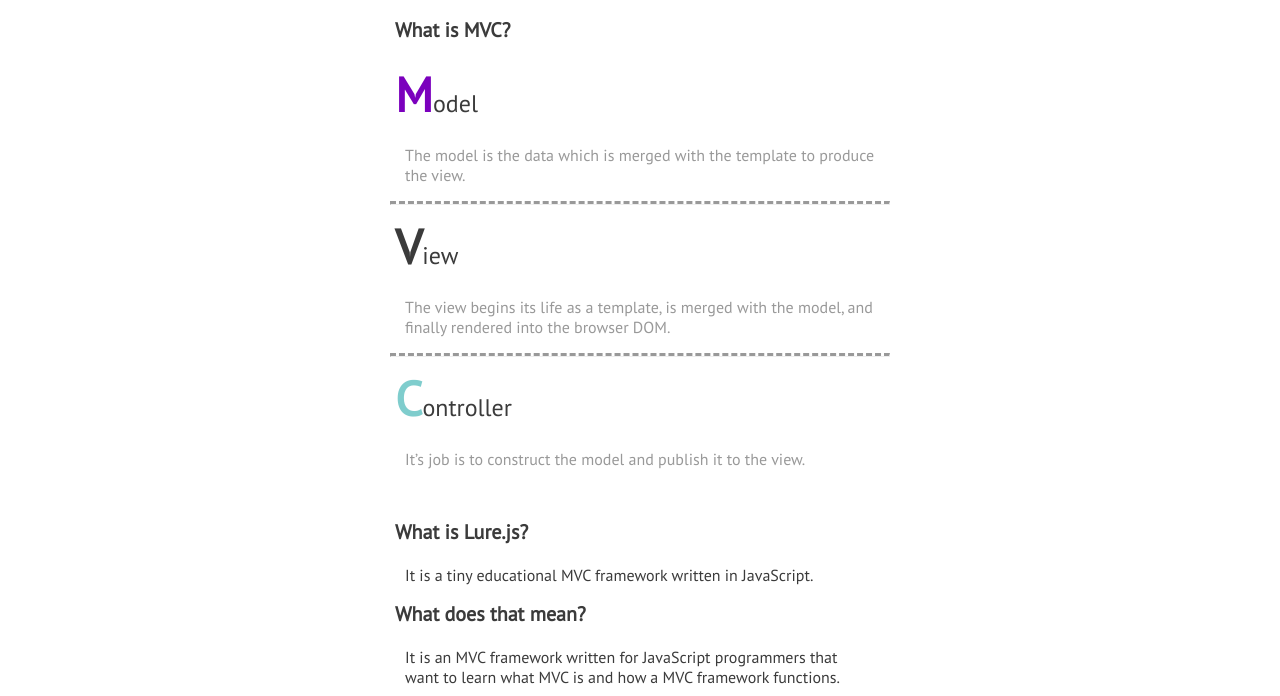
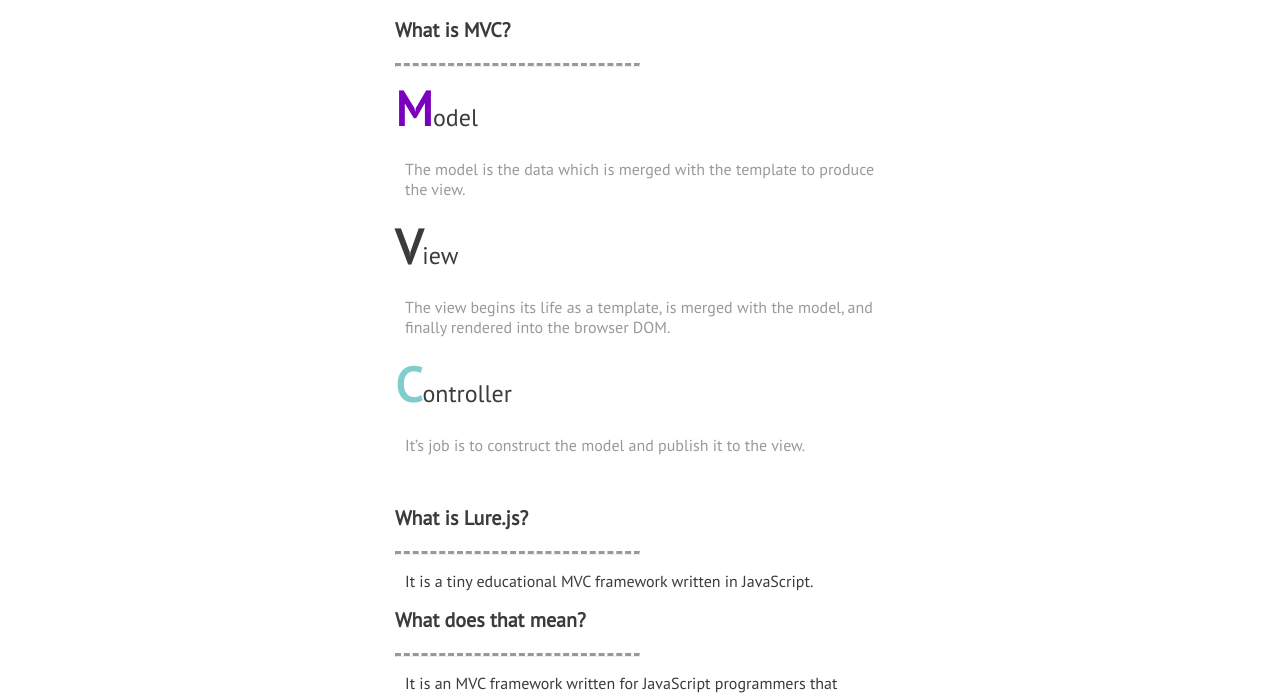
Before and after one commit to tylerthebuildor/lure.js, a plain HTML site: page index.html in a window 1280 px wide. Shown: the part 224-920 px from the top of the page. Drawn offline with Linux system fonts and the light colour scheme.

Commit message:
New build.

```diff
--- a/index.html
+++ b/index.html
@@ -12,7 +12,7 @@
         <meta name="viewport" content="width=device-width">
         <!-- Place favicon.ico and apple-touch-icon.png in the root directory -->
         <link href="http://fonts.googleapis.com/css?family=PT+Sans" rel="stylesheet" type="text/css">
-        <link rel="stylesheet" href="styles/13c310c5.main.css">
+        <link rel="stylesheet" href="styles/f7ff2d01.main.css">
         <link rel="stylesheet" href="components/highlightjs/styles/pojoaque.css">
         <script src="components/modernizr/modernizr.js"></script>
     </head>
--- a/styles/main.scss
+++ b/styles/main.scss
@@ -57,8 +57,14 @@
 
 }
 
-hr {
+section hr {
 	border-top: 3px dashed $lighter;
+}
+
+article hr {
+	border-top: 3px dashed $lighter;
+	width: 50%;
+	margin-left: 0;
 }
 
 li {
--- a/views/home.html
+++ b/views/home.html
@@ -20,6 +20,7 @@
 			<!-- What is MVC? -->
 			<article>
 				<h3>What is MVC?</h3>
+				<hr>
 			</article>
 
 			<!-- Model -->
@@ -32,7 +33,7 @@
 				</p>
 			</article>
 
-			<hr />
+
 
 			<!-- View -->
 			<article x-link="#/view">
@@ -44,7 +45,7 @@
 				</p>
 			</article>
 
-			<hr />
+
 
 			<!-- Controller -->
 			<article x-link="#/controller">
@@ -64,6 +65,7 @@
 			<!-- What is Lure.js? -->
 			<article>
 				<h3>What is Lure.js?</h3>
+				<hr>
 				<p>
 					It is a tiny educational MVC framework written in JavaScript.
 				</p>
@@ -72,6 +74,7 @@
 			<!-- What does that mean? -->
 			<article>
 				<h3>What does that mean?</h3>
+				<hr>
 				<p>
 					It is an MVC framework written for JavaScript programmers that want to learn what MVC is and
 					how a MVC framework functions.
@@ -81,6 +84,7 @@
 			<!-- Why is it great? -->
 			<article>
 				<h3>Why is it great?</h3>
+				<hr>
 				<p>
 					The code is robust enough to be useful <span class="parens">(in fact this site is using Lure.js)</span>. But small enough <span class="parens">(~120 lines)</span> for even a novice coder to read through and understand not only how a MVC is implemented but how a framework is constructed.
 				</p>
```
Also changed, not shown: styles/13c310c5.main.css (deleted, +0 -1 lines), styles/f7ff2d01.main.css (added, +1 -0 lines).
